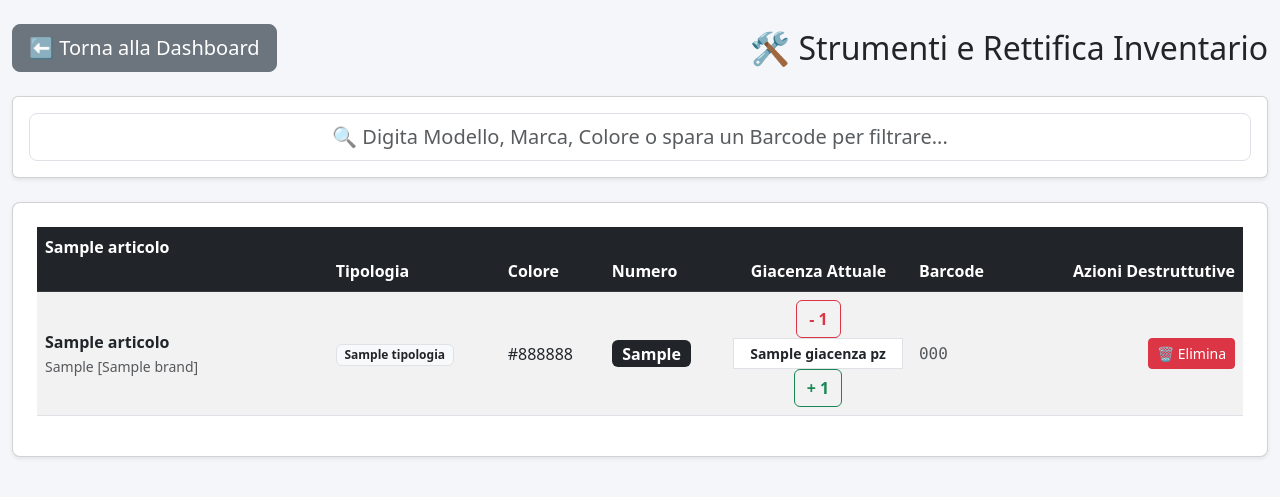
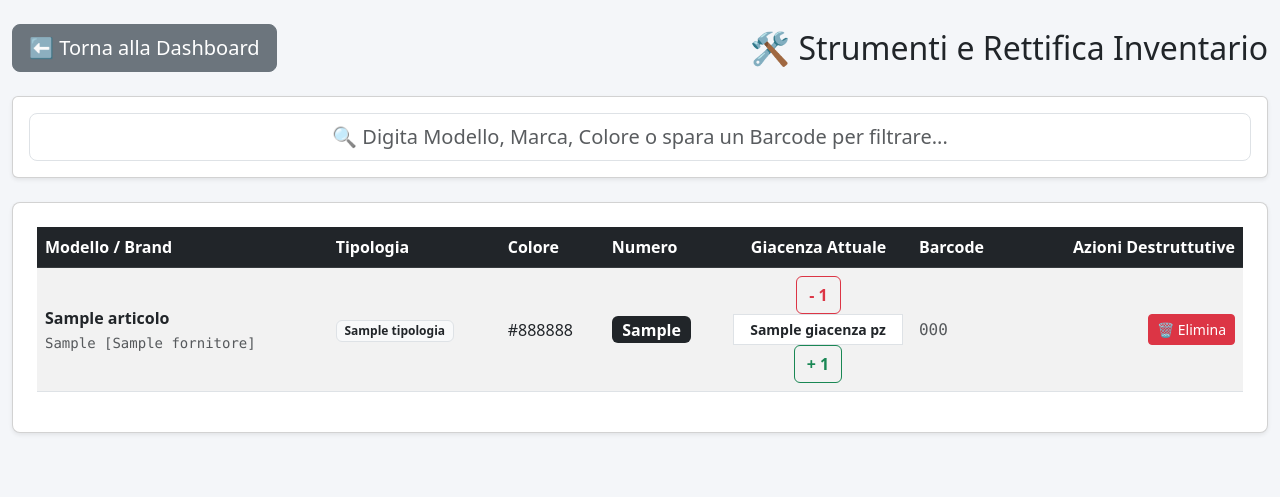
Before and after one commit to giovacto/gestionale-via-roma, a Flask app: template templates/tools.html in a window 1280 px wide. Shown: the top 497 px of the page. Run offline with Flask 3, Linux system fonts and the light colour scheme; the visitor is signed in with stand-in values (Sample User, id 1); tables that the repository leaves empty hold one stand-in row (values such as "Sample post"); the template is opened without the code that fills it: most values are stand-ins (such as "Sample title", 1, 10 or a date in 2020).

Commit message:
corretto errore su modifica precedente

```diff
--- a/templates/tools.html
+++ b/templates/tools.html
@@ -49,17 +49,7 @@
                 <table class="table table-hover table-striped align-middle" id="tabella_magazzino">
                     <thead class="table-dark">
                         <tr>
-                            <td>
-                                <strong>{{ v.articolo.nome }}</strong><br>
-                                <small class="text-muted font-monospace">
-                                    {{ v.articolo.codice_modello }}
-                                    {% if v.articolo.fornitore %}
-                                    [{{ v.articolo.fornitore.nome }}]
-                                    {% elif v.articolo.brand %}
-                                    [{{ v.articolo.brand }}]
-                                    {% endif %}
-                                </small>
-                            </td>
+                            <th>Modello / Brand</th>
                             <th>Tipologia</th>
                             <th>Colore</th>
                             <th>Numero</th>
@@ -73,8 +63,14 @@
                         <tr>
                             <td>
                                 <strong>{{ variante.articolo.nome }}</strong><br>
-                                <small class="text-muted">{{ variante.articolo.codice_modello }} [{{
-                                    variante.articolo.brand }}]</small>
+                                <small class="text-muted font-monospace">
+                                    {{ variante.articolo.codice_modello }}
+                                    {% if variante.articolo.fornitore %}
+                                    [{{ variante.articolo.fornitore.nome }}]
+                                    {% elif variante.articolo.brand %}
+                                    [{{ variante.articolo.brand }}]
+                                    {% endif %}
+                                </small>
                             </td>
                             <td><span class="badge bg-light text-dark border">{{ variante.articolo.tipologia }}</span>
                             </td>
```
